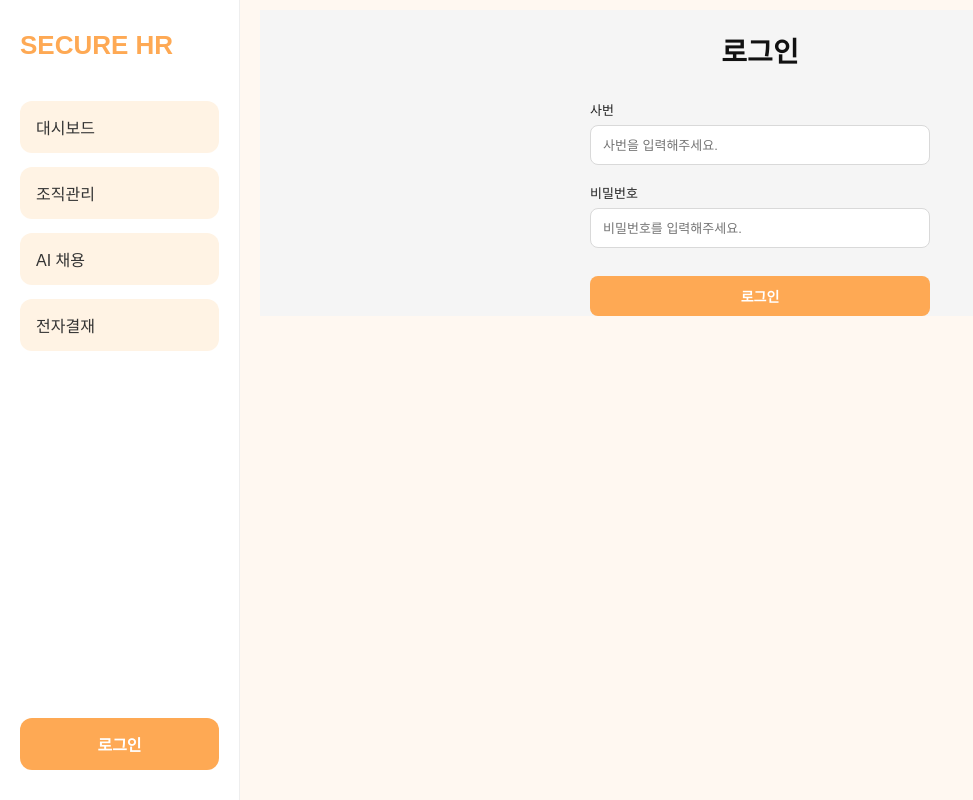
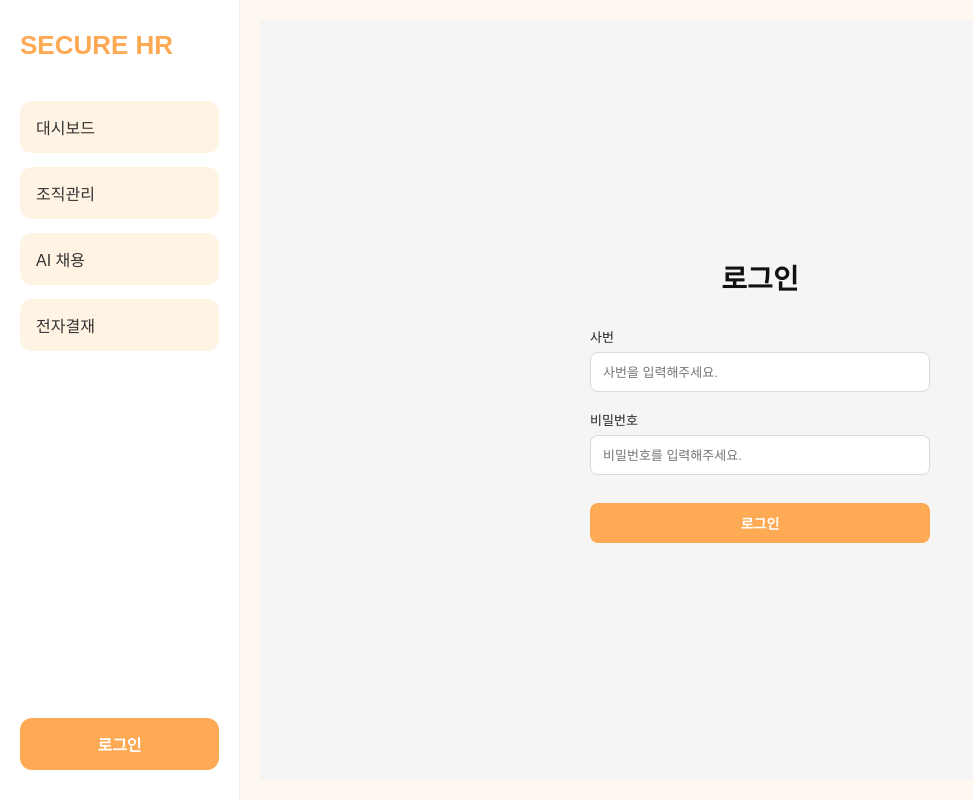
Before and after one commit to Miniproject-management/management-front, a React (Vite) app: page /login in a window 1280 px wide. Shown: the whole page, without its empty margins (0-973 px from the left). Built offline with nearby package versions, Linux system fonts and the light colour scheme.

Commit message:
css 수정

```diff
--- a/src/index.css
+++ b/src/index.css
@@ -15,5 +15,6 @@ body {
 
 .main-content {
   flex: 1;
-  padding: 10px 20px;
+  min-height: 100vh;
+  padding: 20px;
 }
--- a/src/styles/login.css
+++ b/src/styles/login.css
@@ -1,10 +1,10 @@
 .login-page {
   width: 100%;
+  height: 100%;
 
   display: flex;
   justify-content: center;
-
-  padding-top: 20px;
+  align-items: center;
 
   background-color: #f5f5f5;
 }
```
